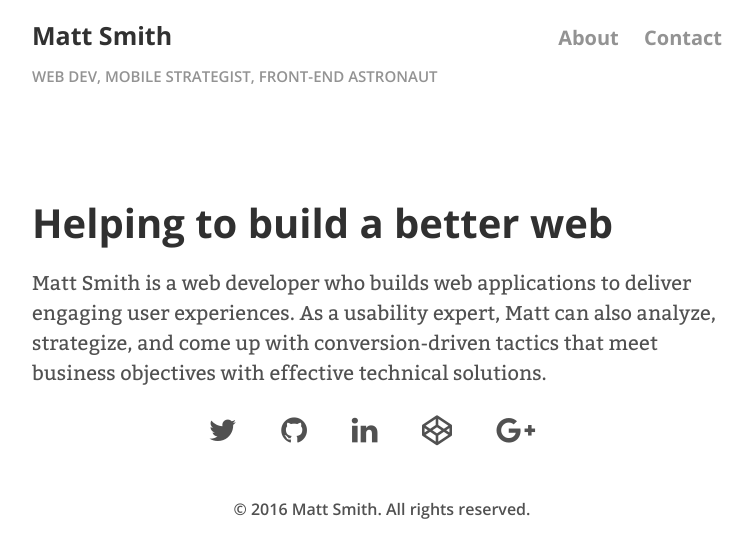
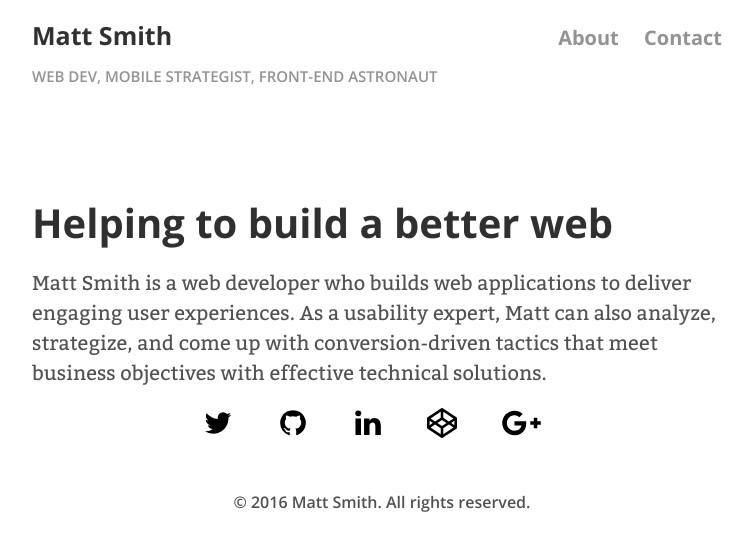
Before and after one commit to AllThingsSmitty/allthingssmitty.github.io, a Jekyll site: the page built from about.md, in a window 1280 px wide. Shown: the top 558 px of the page, without its empty margins (258-1011 px from the left). Built offline with Jekyll 4.4.1, drawn with Linux system fonts in a browser that asks for light colours; nearby versions of some CDN libraries.

Commit message:
Added SVG icons

```diff
--- a/_includes/social-channels.html
+++ b/_includes/social-channels.html
@@ -1,9 +1,13 @@
 <div class="social">
    <ul>
-    <li><a href="{{ site.author.twitter }}" rel="external"><span class="fa fa-twitter"></span><span class="screen-reader-text">{{ site.author.follow_me_on }} Twitter</span></a></li>
-    <li><a href="{{ site.author.github }}" rel="external"><span class="fa fa-github"></span><span class="screen-reader-text">{{ site.author.follow_me_on }} GitHub</span></a></li>
-    <li><a href="{{ site.author.linkedin }}" rel="external"><span class="fa fa-linkedin"></span><span class="screen-reader-text">{{ site.author.follow_me_on }} LinkedIn</span></a></li>
-    <li><a href="{{ site.author.codepen }}" rel="external"><span class="fa fa-codepen"></span><span class="screen-reader-text">{{ site.author.follow_me_on }} CodePen</span></a></li>
-    <li><a href="{{ site.author.google_plus }}" rel="external"><span class="fa fa-google-plus"></span><span class="screen-reader-text">{{ site.author.follow_me_on }} Google+</span></a></li>
+    <li><a href="{{ site.author.twitter }}" rel="external"><svg width="30" height="30" viewBox="0 0 1792 1792" xmlns="http://www.w3.org/2000/svg"><path d="M1684 408q-67 98-162 167 1 14 1 42 0 130-38 259.5t-115.5 248.5-184.5 210.5-258 146-323 54.5q-271 0-496-145 35 4 78 4 225 0 401-138-105-2-188-64.5t-114-159.5q33 5 61 5 43 0 85-11-112-23-185.5-111.5t-73.5-205.5v-4q68 38 146 41-66-44-105-115t-39-154q0-88 44-163 121 149 294.5 238.5t371.5 99.5q-8-38-8-74 0-134 94.5-228.5t228.5-94.5q140 0 236 102 109-21 205-78-37 115-142 178 93-10 186-50z"/></svg></a></li>
+
+    <li><a href="{{ site.author.github }}" rel="external"><svg width="30" height="30" viewBox="0 0 1792 1792" xmlns="http://www.w3.org/2000/svg"><path d="M1664 896q0 251-146.5 451.5t-378.5 277.5q-27 5-39.5-7t-12.5-30v-211q0-97-52-142 57-6 102.5-18t94-39 81-66.5 53-105 20.5-150.5q0-121-79-206 37-91-8-204-28-9-81 11t-92 44l-38 24q-93-26-192-26t-192 26q-16-11-42.5-27t-83.5-38.5-86-13.5q-44 113-7 204-79 85-79 206 0 85 20.5 150t52.5 105 80.5 67 94 39 102.5 18q-40 36-49 103-21 10-45 15t-57 5-65.5-21.5-55.5-62.5q-19-32-48.5-52t-49.5-24l-20-3q-21 0-29 4.5t-5 11.5 9 14 13 12l7 5q22 10 43.5 38t31.5 51l10 23q13 38 44 61.5t67 30 69.5 7 55.5-3.5l23-4q0 38 .5 89t.5 54q0 18-13 30t-40 7q-232-77-378.5-277.5t-146.5-451.5q0-209 103-385.5t279.5-279.5 385.5-103 385.5 103 279.5 279.5 103 385.5z"/></svg></a></li>
+
+    <li><a href="{{ site.author.linkedin }}" rel="external"><svg width="30" height="30" viewBox="0 0 1792 1792" xmlns="http://www.w3.org/2000/svg"><path d="M477 625v991h-330v-991h330zm21-306q1 73-50.5 122t-135.5 49h-2q-82 0-132-49t-50-122q0-74 51.5-122.5t134.5-48.5 133 48.5 51 122.5zm1166 729v568h-329v-530q0-105-40.5-164.5t-126.5-59.5q-63 0-105.5 34.5t-63.5 85.5q-11 30-11 81v553h-329q2-399 2-647t-1-296l-1-48h329v144h-2q20-32 41-56t56.5-52 87-43.5 114.5-15.5q171 0 275 113.5t104 332.5z"/></svg></a></li>
+
+    <li><a href="{{ site.author.twitter }}" rel="external"><svg width="30" height="30" viewBox="0 0 1792 1792" xmlns="http://www.w3.org/2000/svg"><path d="M216 1169l603 402v-359l-334-223zm-62-144l193-129-193-129v258zm819 546l603-402-269-180-334 223v359zm-77-493l272-182-272-182-272 182zm-411-275l334-223v-359l-603 402zm960 93l193 129v-258zm-138-93l269-180-603-402v359zm485-180v546q0 41-34 64l-819 546q-21 13-43 13t-43-13l-819-546q-34-23-34-64v-546q0-41 34-64l819-546q21-13 43-13t43 13l819 546q34 23 34 64z"/></svg></a></li>
+
+    <li><a href="{{ site.author.google_plus }}" rel="external"><svg width="39" height="30" viewBox="0 0 1792 1792" xmlns="http://www.w3.org/2000/svg"><path d="M1181 913q0 208-87 370.5t-248 254-369 91.5q-149 0-285-58t-234-156-156-234-58-285 58-285 156-234 234-156 285-58q286 0 491 192l-199 191q-117-113-292-113-123 0-227.5 62t-165.5 168.5-61 232.5 61 232.5 165.5 168.5 227.5 62q83 0 152.5-23t114.5-57.5 78.5-78.5 49-83 21.5-74h-416v-252h692q12 63 12 122zm867-122v210h-209v209h-210v-209h-209v-210h209v-209h210v209h209z"/></svg></a></li>
   </ul>
 </div>
```
Also changed, not shown: _includes/share-page.html (+5 -4 lines).
